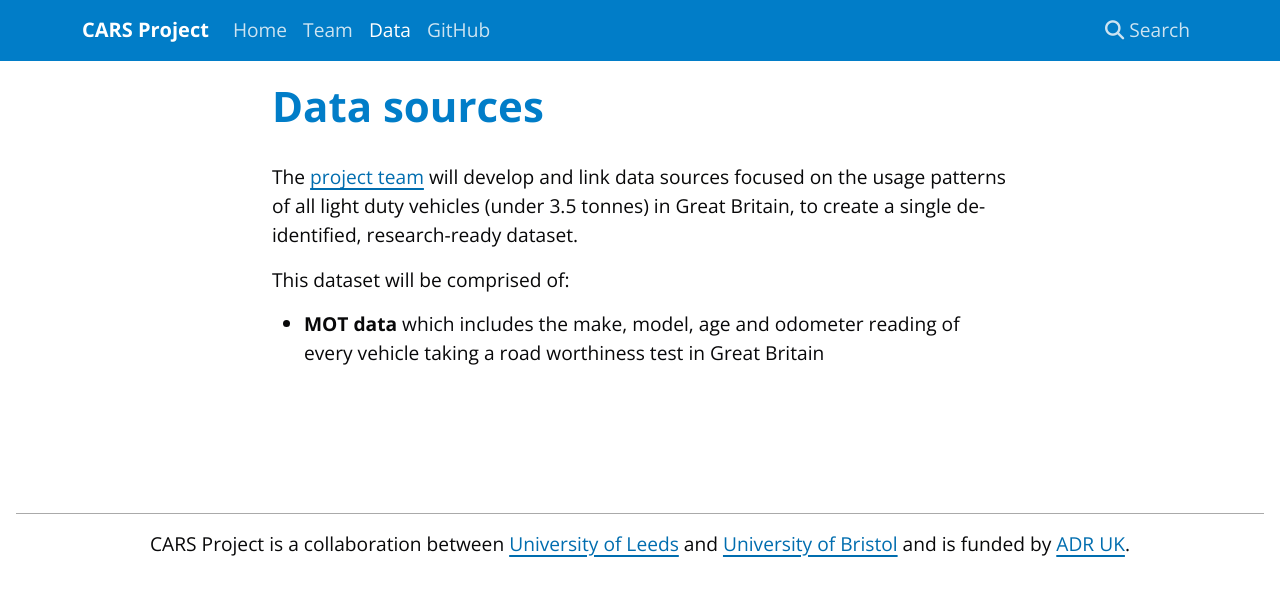
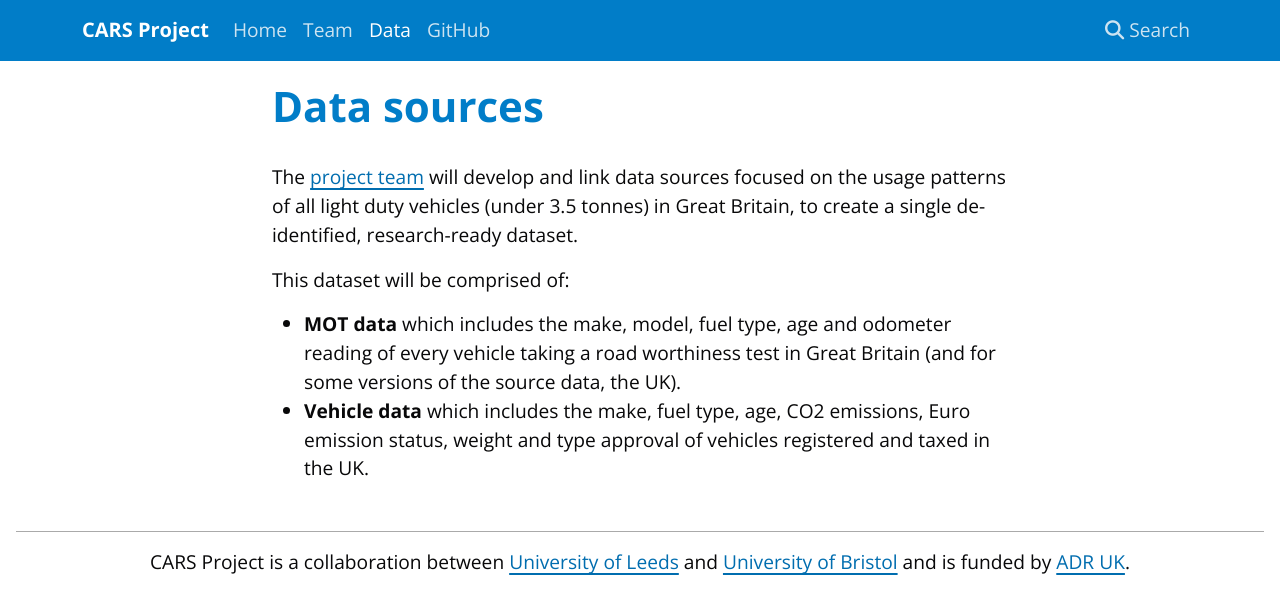
Before and after one commit to CARS-Project/cars-project.github.io, an MkDocs documentation site: the page built from docs/data.md, in a window 1280 px wide. Shown: the top 614 px of the page. Built offline with MkDocs 1.6.1, drawn with Linux system fonts in a browser that asks for light colours; nearby versions of some CDN libraries.

Commit message:
Update data.md

```diff
--- a/docs/data.md
+++ b/docs/data.md
@@ -4,4 +4,5 @@ The [project team](team.md) will develop and link data sources focused on the us
 
 This dataset will be comprised of:
 
-- **MOT data** which includes the make, model, age and odometer reading of every vehicle taking a road worthiness test in Great Britain
+- **MOT data** which includes the make, model, fuel type, age and odometer reading of every vehicle taking a road worthiness test in Great Britain (and for some versions of the source data, the UK).
+- **Vehicle data** which includes the make, fuel type, age, CO2 emissions, Euro emission status, weight and type approval of vehicles registered and taxed in the UK.
```
